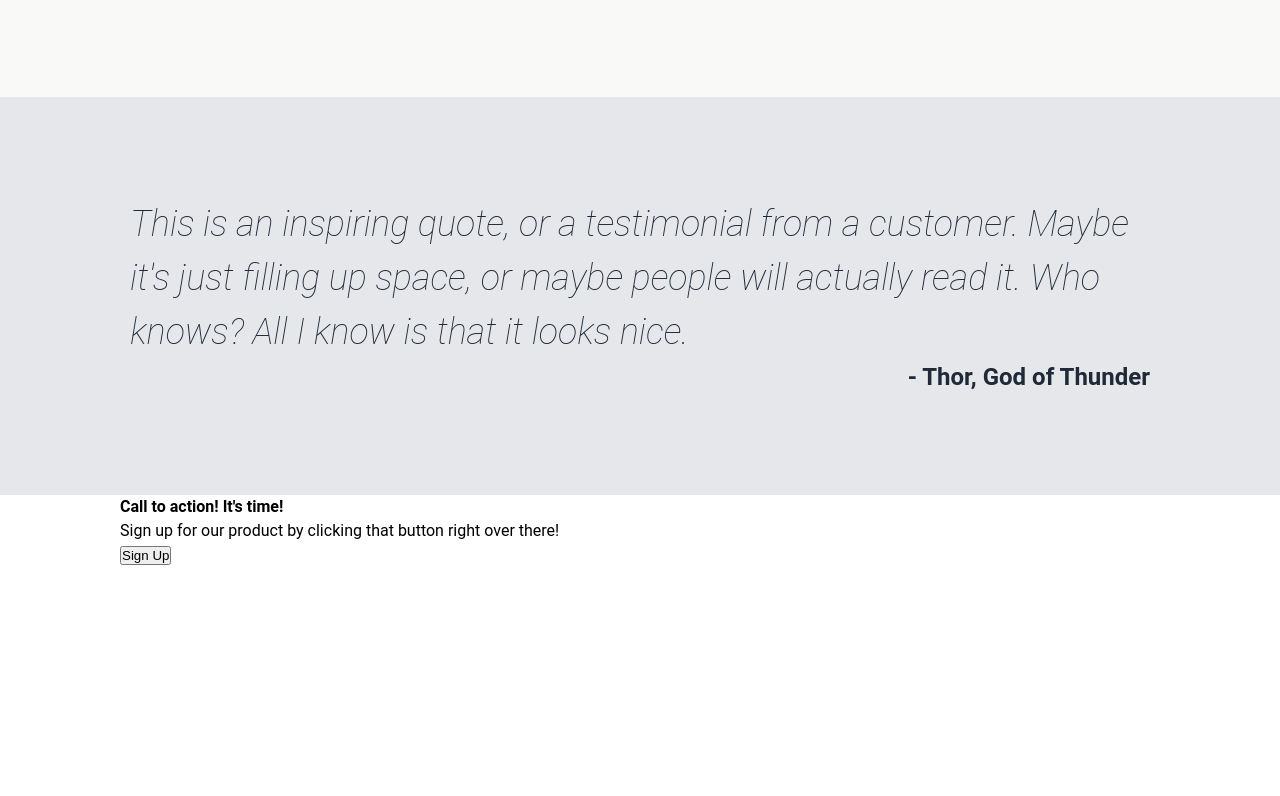
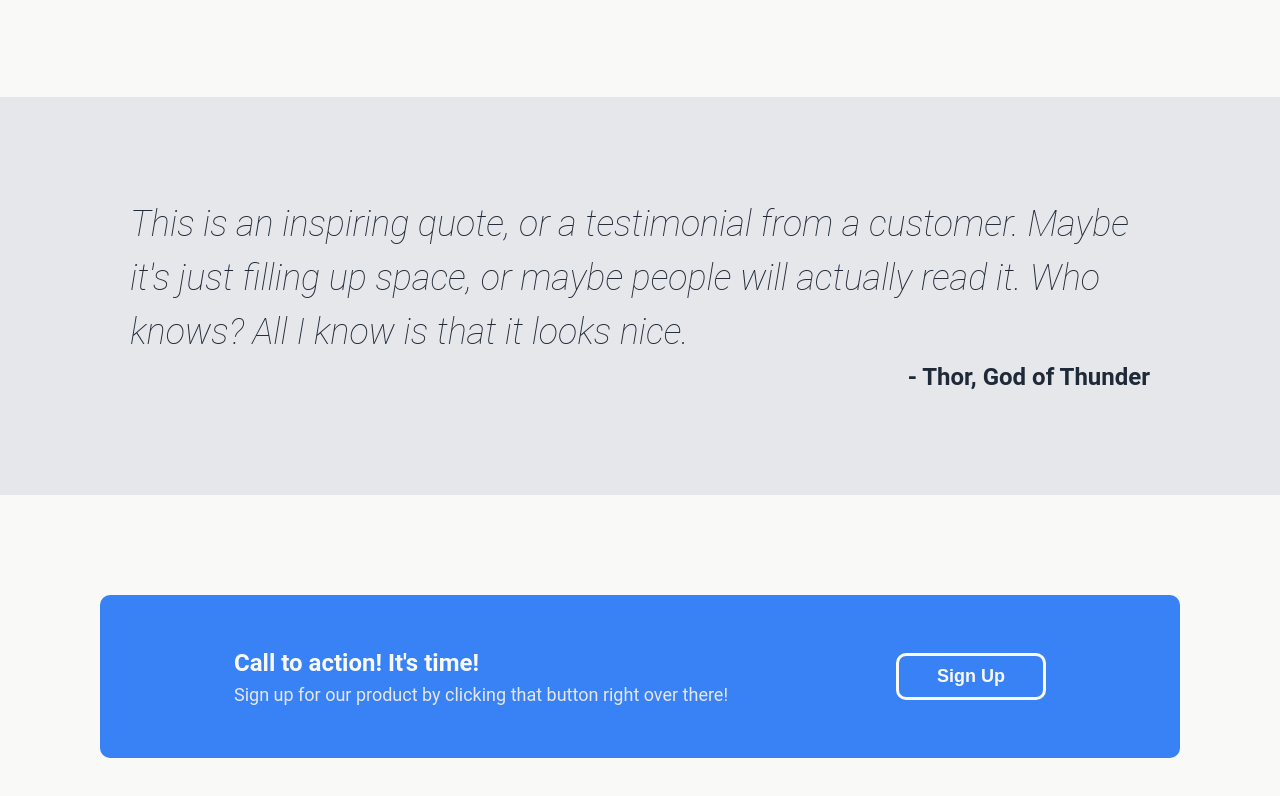
Before and after one commit to Harsh2432/Landing-Page, a plain HTML site: page index.html in a window 1280 px wide. Shown: the part 936-1732 px from the top of the page. Before the commit the page ends 1503 px from the top, so only its background shows below. Drawn offline with Linux system fonts and the light colour scheme.

Commit message:
Edit styles.css

```diff
--- a/styles.css
+++ b/styles.css
@@ -160,3 +160,39 @@ ul {
     color: #1F2937;
     font-size: 24px;
 }
+
+.action {
+    background: #F9FAF8;
+    padding: 100px;
+}
+
+.action .container {
+    display: flex;
+    background: #3882F6;
+    padding: 50px;
+    justify-content: space-around;
+    align-items: center;
+    border-radius: 10px;
+}
+
+.action .call h4 {
+    color: #F9FAF8;
+    font-size: 24px;
+    font-weight: bolder;
+}
+
+.action .call p {
+    color: #E5E7EB;
+    font-size: 18px;
+}
+
+.action .button {
+    color: #F9FAF8;
+    background: #3882F6;
+    border: 3px solid #F9FAF8;
+    font-size: 18px;
+    font-weight: bolder;
+    width: 150px;
+    padding: 10px;
+    border-radius: 10px;
+}
```
